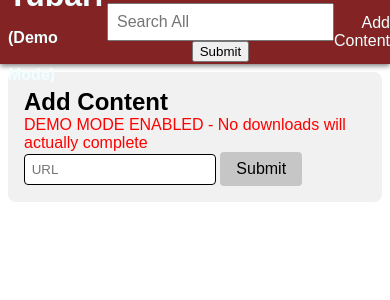
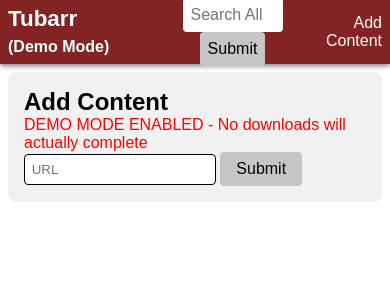
Before and after one commit to Teknicallity/Tubarr, a Django app: page /add/ in a window 390 px wide. Shown: the top 300 px of the page. Run offline with Django 5.2, Linux system fonts and the light colour scheme; some libraries are stand-ins or nearby versions.

Commit message:
Improve header dynamic size styling

```diff
--- a/videomanager/static/videomanager/stylesheets/header.css
+++ b/videomanager/static/videomanager/stylesheets/header.css
@@ -20,14 +20,13 @@
     box-shadow: 0 2px 5px gray;
 }
 .left-header{
-    flex: 1;
     margin-left: 0.5rem;
     color: azure;
     font-weight: bold;
     font-size: 2rem;
 }
 .demo-text {
-    display: inline;
+    display: inline-block;
     font-size: 1rem;
 }
 .home-link{
@@ -37,21 +36,34 @@
 }
 .center-header{
     text-align: center;
-    flex: 1;
+    display: inline;
 }
 .right-header{
-    flex: 1;
     margin-right: 0.5rem;
     text-align: right;
     color: azure;
+    display: inline;
 }
+
 .add-link{
     color: azure;
     text-decoration: none;
 }
 .text-input{
+    width: 100%;
+    max-width: 200px;
     padding: 0.5em 0.5em;
     font-size: 1rem;
+    border-radius: 4px;
+    border: none;
+}
+.search-button{
+    padding: 0.5rem 0.5rem;
+    border: none;
+    border-radius: 4px;
+    cursor: pointer;
+    font-size: 1rem;
+    background-color: #c6c6c6;
 }
 .url-add-button{
     padding: 0.5em 0.5em;
@@ -68,3 +80,15 @@
         margin-left: 0;
     }
 }
+@media (max-width: 600px) {
+    .left-header {
+        font-size: 1.4rem;
+    }
+    .text-input {
+        padding: 0.5em 0.5em;
+        max-width: 100px;
+    }
+    .search-button {
+        padding: 0.5em 0.5em;
+    }
+}
--- a/videomanager/templates/videomanager/base.html
+++ b/videomanager/templates/videomanager/base.html
@@ -24,7 +24,7 @@
             <label>
                 <input type="text" name="q" placeholder="Search All" class="text-input">
             </label>
-            <input type="submit">
+            <input type="submit" class="search-button">
         </form>
     </div>
     <div class="right-header">
```
